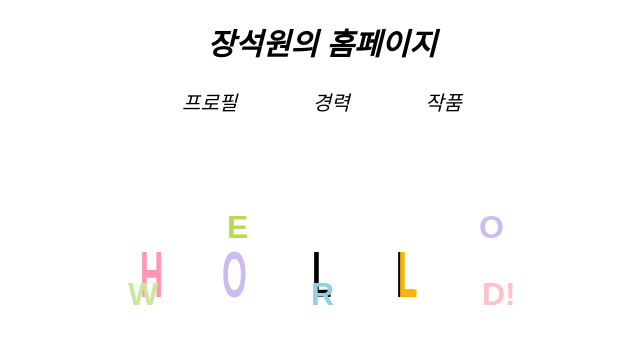
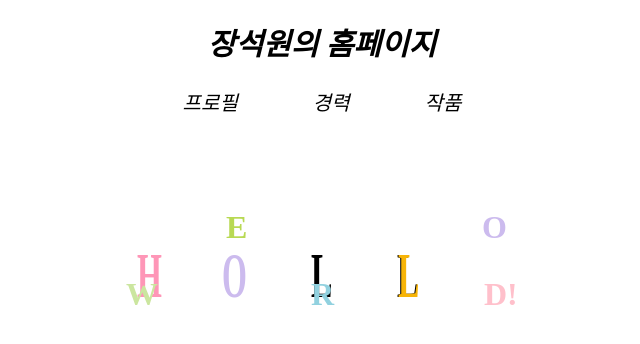
Before and after one commit to seokwonJ/homepage, a plain HTML site: page index.html in a window 1280 px wide. Shown: the full height of the page, 318-958 px from the left. Drawn offline with Linux system fonts and the light colour scheme.

Commit message:
Add files via upload

```diff
--- a/css/main.css
+++ b/css/main.css
@@ -1,8 +1,3 @@
-
-*{
-    font-family: 'Noto Sans KR', sans-serif;
-}
-@import url("https://fonts.googleapis.com/css2?family=Ultra&display=swap");
 html, body{
     margin: 0;
     padding: 0;
@@ -157,7 +152,7 @@ h1 {
 }
 
 
-/*메인 애니메이션*/
+
 :root {
     --green: #b8d953;
     --lilac: #b2b2eb;
--- a/index.html
+++ b/index.html
@@ -2,7 +2,7 @@
 <html>
   <head>
     <meta charset="UTF-8">
-    <meta name="viewport" content="user-scalable=no, initial-scale=1, maximium-scale=1">
+    <meta name="viewport" content="width=device-width, initial-scale=1.0">
     <link rel = "stylesheet" href = "css/main.css">
     <title>장석원의 홈페이지</title>
   </head>
```
Also changed, not shown: css/scroll.css (+0 -9 lines).
